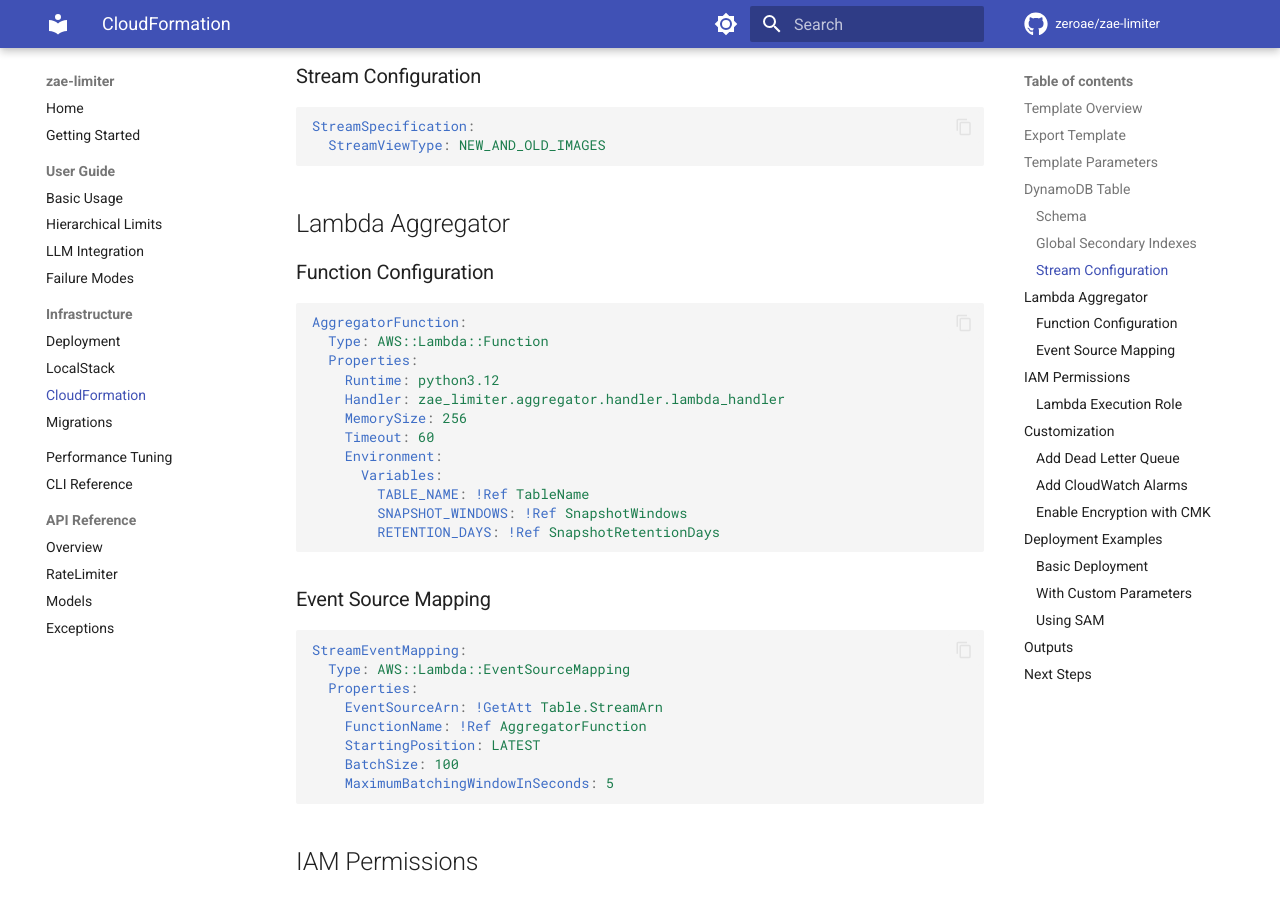
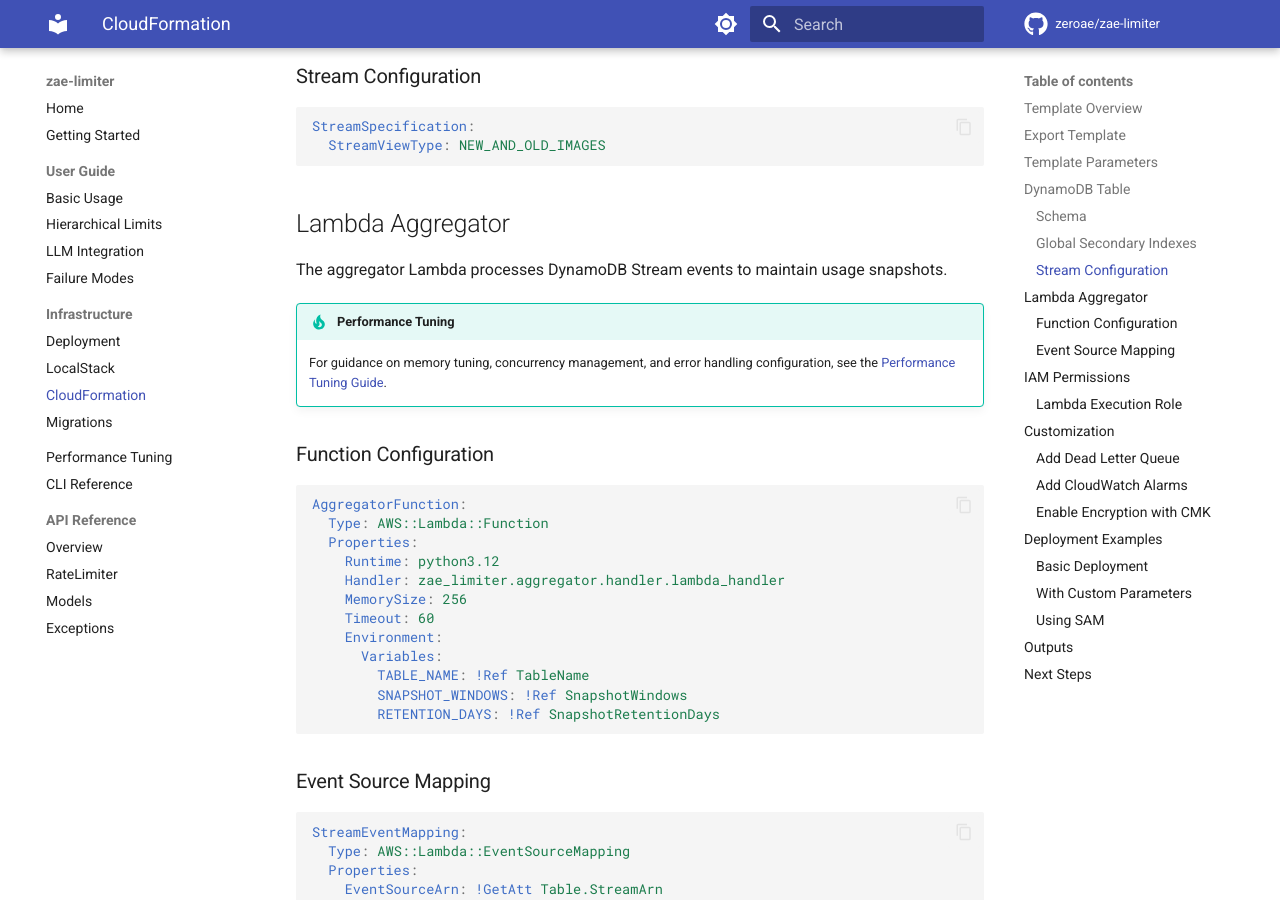
Before and after one commit to zeroae/zae-limiter, an MkDocs documentation site: the page built from docs/infra/cloudformation.md, in a window 1280 px wide and 900 px high, scrolled down 2639 px. Built offline with MkDocs 1.6.1 and Material for MkDocs 9.7.7, drawn with Linux system fonts in a browser that asks for light colours; comment, search, counter and statistics services are not loaded; the version menu is left out.

Commit message:
📝 docs: add performance tuning cross-links (#99)
Add "See Performance Tuning" callouts to related documentation:
- deployment.md: Link to capacity planning section
- cloudformation.md: Link to Lambda settings section
- basic-usage.md: Link to batch patterns section
- hierarchical.md: Link to cascade overhead section

Closes #99

Co-Authored-By: Claude Opus 4.5 <noreply@anthropic.com>

````diff
--- a/docs/infra/cloudformation.md
+++ b/docs/infra/cloudformation.md
@@ -114,6 +114,11 @@ StreamSpecification:
 ```
 
 ## Lambda Aggregator
+
+The aggregator Lambda processes DynamoDB Stream events to maintain usage snapshots.
+
+!!! tip "Performance Tuning"
+    For guidance on memory tuning, concurrency management, and error handling configuration, see the [Performance Tuning Guide](../performance.md#2-lambda-concurrency-settings).
 
 ### Function Configuration
 
````
Also changed, not shown: docs/guide/basic-usage.md (+3 -0 lines), docs/guide/hierarchical.md (+3 -0 lines), docs/infra/deployment.md (+3 -0 lines).
